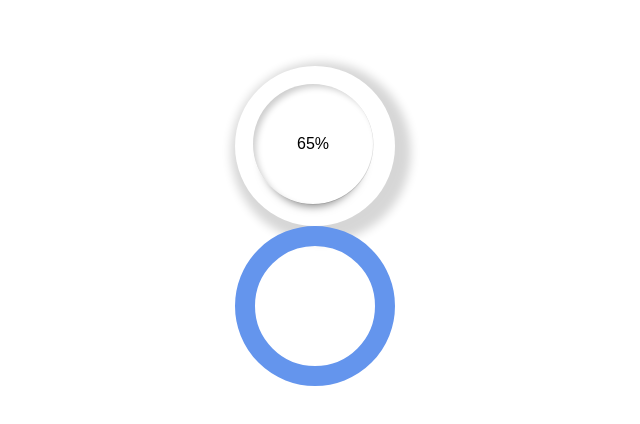
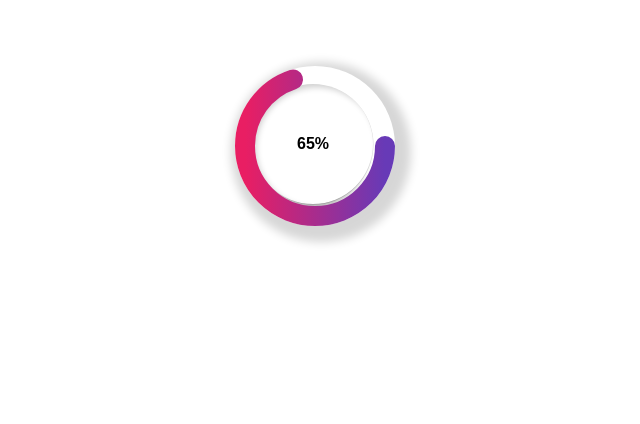
Before and after one commit to HarunnMetin/Progressing-Bar, a plain HTML site: page index.html in a window 1280 px wide. Shown: the part 254-678 px from the top of the page, without its empty margins (325-965 px from the left). Drawn offline with Linux system fonts and the light colour scheme.

Commit message:
complate Progressing Bar V3

```diff
--- a/index.html
+++ b/index.html
@@ -10,7 +10,7 @@
     <div class="skill">
       <div class="outer">
         <div class="inner">
-          <div id="number">65%</div>
+          <div id="number"></div>
         </div>
       </div>
       <div>
@@ -30,5 +30,7 @@
         </svg>
       </div>
     </div>
+
+    <script src="script.js"></script>
   </body>
 </html>
--- /dev/null
+++ b/script.js
@@ -0,0 +1,10 @@
+let number = document.getElementById("number");
+let counter = 0;
+setInterval(() => {
+  if (counter == 65) {
+    clearInterval();
+  } else {
+    counter += 1;
+    number.innerHTML = counter + "%";
+  }
+}, 30);
--- a/style.css
+++ b/style.css
@@ -41,11 +41,26 @@ body {
      0px 12px 10px -10px rgba(0,0,0,0.5);
 }
 #number{
-  font-weight: 600px;
+  font-weight: 600;
   color:black
 }
 circle{
   fill:none;
-  stroke: cornflowerblue;
+  stroke: url(#GradientColor);
   stroke-width: 20px;
+  stroke-dasharray: 472;
+  stroke-dashoffset: 472;
+  animation: anim 2s linear forwards;
+
 }
+svg{
+  position:absolute;
+  top: 0;
+  left: 0;
+}
+
+@keyframes anim{
+  100%{
+    stroke-dashoffset: 165;
+  }
+}
```
